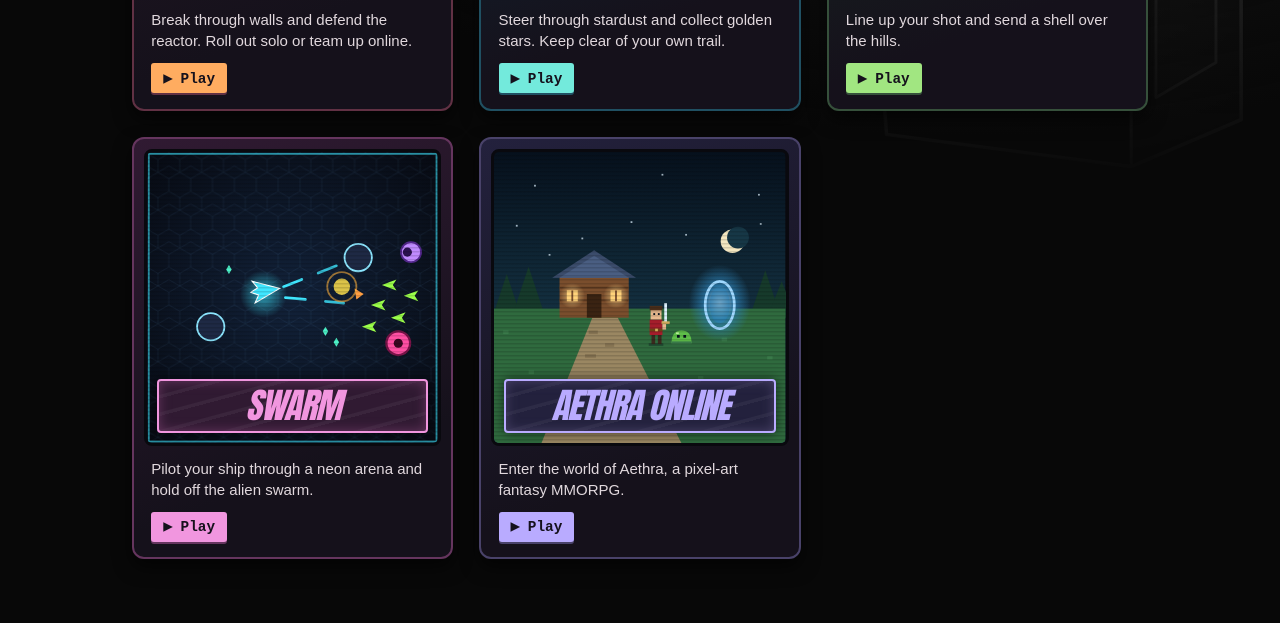
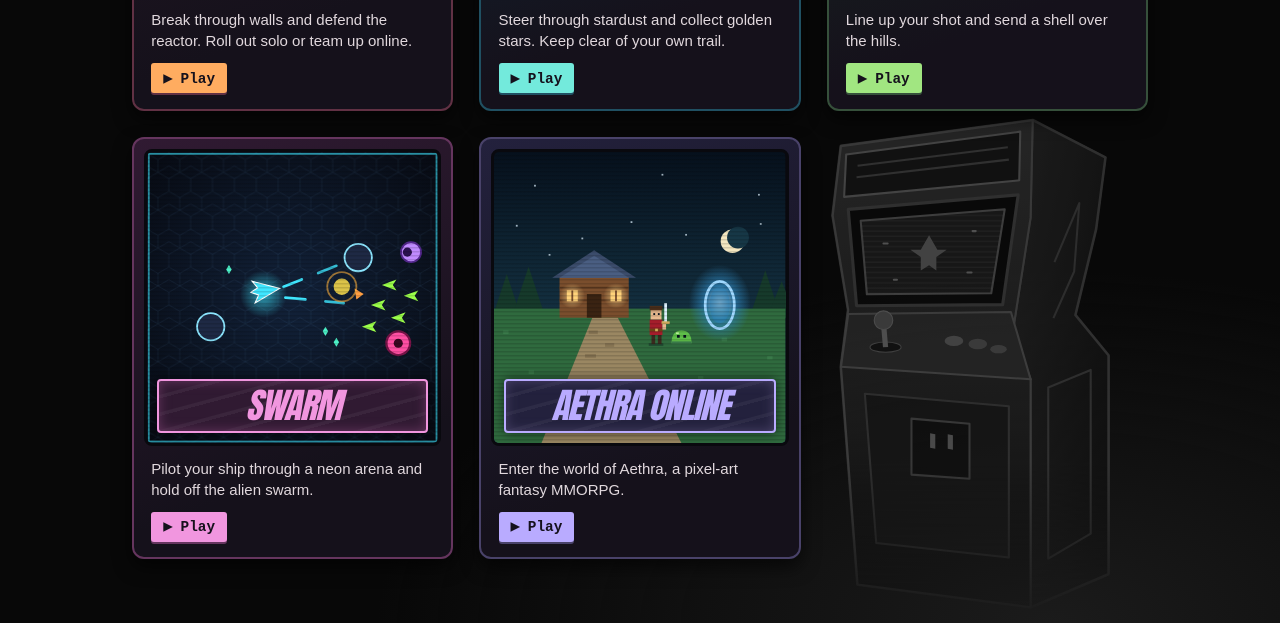
Before and after one commit to sur209/brightorbitlanding, a plain HTML site: page index.html in a window 1280 px wide. Shown: the part 639-1262 px from the top of the page. Drawn offline with Linux system fonts and the light colour scheme.

Commit message:
Move arcade backdrop to the bottom of the homepage

```diff
--- a/index.html
+++ b/index.html
@@ -5,14 +5,14 @@
   position: relative;
   overflow: hidden;
   isolation: isolate;
-  background: radial-gradient(ellipse 60rem 42rem at 76% 3%, #1b1b1b, #101010 54%, transparent), #080808;
+  background: radial-gradient(ellipse 42rem 22rem at 82% 100%, #1b1b1b, #101010 52%, transparent), #080808;
 }
 .arcade-backdrop {
   position: absolute;
   z-index: -1;
-  top: 0;
-  right: max(-76px, calc((100% - 1460px) / 2));
-  width: clamp(320px, 48vw, 660px);
+  bottom: 0;
+  right: max(0px, calc((100% - 1100px) / 2));
+  width: clamp(270px, 34vw, 460px);
   height: auto;
   opacity: .65;
   pointer-events: none;
@@ -123,12 +123,12 @@ a:focus-visible { outline: 3px solid #fff; outline-offset: 4px; }
   header { gap: 8px; }
   .sign { padding-top: 38px; }
   .hall { padding-top: 16px; padding-bottom: 42px; }
-  .arcade-backdrop { right: -65px; width: min(370px, 84vw); opacity: .48; }
+  .arcade-backdrop { right: 0; width: 52vw; opacity: .55; }
   .panel { padding-inline: .3rem; }
   .panel p { font-size: .875rem; }
 }
 @media (max-width: 359px) {
-  .hall { grid-template-columns: minmax(0, 1fr); }
+  .hall { grid-template-columns: minmax(0, 1fr); padding-bottom: 210px; }
 }
 </style></head><body id="games"><header><span><span class="orbit" aria-hidden="true">◉</span> BRIGHT ORBIT GAMES</span><a href="#games">Games</a></header><main>
 <svg class="arcade-backdrop" viewBox="0 0 420 520" width="420" height="520" aria-hidden="true" focusable="false">
@@ -143,7 +143,7 @@ a:focus-visible { outline: 3px solid #fff; outline-offset: 4px; }
       <stop offset="1" stop-color="#0d0d0d" />
     </linearGradient>
     <linearGradient id="arcade-fade" x2="0" y2="1">
-      <stop offset=".46" stop-color="#fff" />
+      <stop offset=".7" stop-color="#fff" />
       <stop offset="1" stop-color="#000" />
     </linearGradient>
     <mask id="arcade-mask">
```
